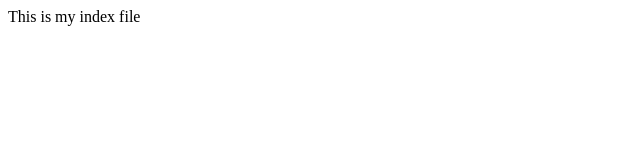
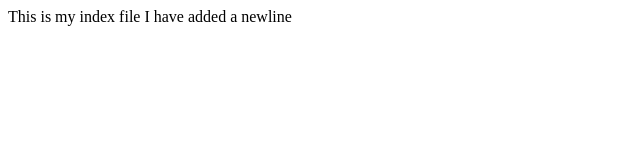
Before and after one commit to safatjamil/testrepo, a plain HTML site: page index.html in a window 1280 px wide. Shown: the whole page, without its empty margins (0-640 px from the left). Drawn offline with Linux system fonts and the light colour scheme.

Commit message:
Update index.html on github

```diff
--- a/index.html
+++ b/index.html
@@ -1,6 +1,7 @@
 <html>
 <body>
 <p>This is my index file
+  I have added a newline
 </p>
 </body>
 </html>
```
